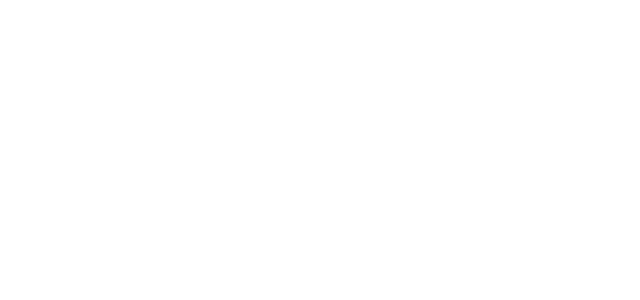
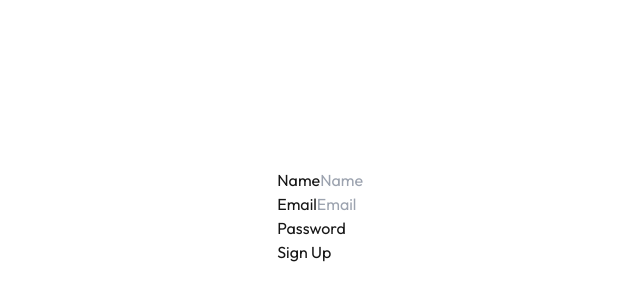
Before and after one commit to wyoung7788/spotify-clone, a Next.js app: page /register in a window 1280 px wide. Shown: the part 184-484 px from the top of the page, without its empty margins (214-854 px from the left). Built offline with nearby package versions, Linux system fonts and the light colour scheme.

Commit message:
created layout of registration form with fields and schema

```diff
--- /dev/null
+++ b/app/actions/auth.tsx
@@ -0,0 +1,19 @@
+import { SignupFormSchema, FormState } from "../lib/definitions";
+
+export async function signup(state: FormState, formData: FormData) {
+    const validatedFields = SignupFormSchema.safeParse({
+        name: formData.get('name'),
+        email: formData.get('email'),
+        password: formData.get('password'),
+    })
+
+
+if (!validatedFields.success){
+    return {
+        errors: validatedFields.error.flatten().fieldErrors,
+    }
+}
+
+const { name, email, password } = validatedFields.data
+const hashedPassword = await
+}
--- a/app/components/header.tsx
+++ b/app/components/header.tsx
@@ -5,8 +5,8 @@
 import { Events } from 'react-scroll';
 
 const registerUser = () => {
-    const url = `/register`;
-    window.location.href = url; // Redirect to login API
+    const url = '/register'
+    window.location.href = url; // Redirect to register page
 };
 
 
--- /dev/null
+++ b/app/components/signup-form.tsx
@@ -0,0 +1,50 @@
+'use client'
+
+import { useFormState, useFormStatus } from 'react-dom'
+import { signup } from '@/app/actions/auth'
+
+export function SignupForm() {
+  const [state, action] = useFormState(signup, undefined)
+
+  return (
+    <form action={action}>
+      <div>
+        <label htmlFor="name">Name</label>
+        <input id="name" name="name" placeholder="Name" />
+      </div>
+      {state?.errors?.name && <p>{state.errors.name}</p>}
+
+      <div>
+        <label htmlFor="email">Email</label>
+        <input id="email" name="email" placeholder="Email" />
+      </div>
+      {state?.errors?.email && <p>{state.errors.email}</p>}
+
+      <div>
+        <label htmlFor="password">Password</label>
+        <input id="password" name="password" type="password" />
+      </div>
+      {state?.errors?.password && (
+        <div>
+          <p>Password must:</p>
+          <ul>
+            {state.errors.password.map((error) => (
+              <li key={error}>- {error}</li>
+            ))}
+          </ul>
+        </div>
+      )}
+      <SubmitButton />
+    </form>
+  )
+}
+
+function SubmitButton() {
+  const { pending } = useFormStatus()
+
+  return (
+    <button disabled={pending} type="submit">
+      Sign Up
+    </button>
+  )
+}
--- /dev/null
+++ b/app/lib/definitions.tsx
@@ -0,0 +1,29 @@
+import { z } from "zod";
+
+export const SignupFormSchema = z.object({
+    name: z
+    .string()
+    .min(2, { message: 'Name must be at least 2 characters long.'})
+    .trim(),
+    email: z.string().email({ message: 'Please enter a valid email.'}).trim(),
+    password: z
+    .string()
+    .min(8, { message: 'Be at least 8 characters long' })
+    .regex(/[a-zA-Z]/,{message: 'Contain at least one letter.'})
+    .regex(/[0-9]/, { message: 'Contain at last one number.'})
+    .regex(/[^a-zA-Z0-9]/, {
+        message: 'Contain at least one special character.',
+    })
+    .trim(),
+})
+
+export type FormState =
+| {
+    errors?: {
+        name?: string[]
+        email?: string[]
+        password?: string[]
+    }
+    message?: string
+}
+| undefined
--- a/app/register/page.tsx
+++ b/app/register/page.tsx
@@ -1,8 +1,26 @@
 
-export default function Register(){
+import { signup } from "../actions/auth"
+
+const Register = () => {
+
     return(
-        <div>
-
-        </div>
+        <form className="flex items-center justify-center min-h-screen">
+            <div>
+            <div>
+                <label htmlFor="name">Name</label>
+                <input id="name" name="name" placeholder= "Name"/>
+            </div>
+            <div>
+                <label htmlFor="email">Email</label>
+                <input id="email" name="email" placeholder= "Email"/>
+            </div>
+            <div>
+                <label htmlFor="password">Password</label>
+                <input id="password" name="password" type="password"/>
+            </div>
+            <button type="submit">Sign Up</button>
+            </div>
+        </form>
     )
-}
+};
+export default Register;
--- a/package.json
+++ b/package.json
@@ -14,6 +14,7 @@
     "@tensorflow/tfjs": "^4.22.0",
     "@types/express": "^5.0.0",
     "axios": "^1.7.7",
+    "bcrypt": "^5.1.1",
     "esrun": "^3.2.26",
     "gh-pages": "^6.1.1",
     "next": "^14.2.14",
@@ -23,7 +24,8 @@
     "react-dom": "^18.3.1",
     "react-icons": "^5.3.0",
     "react-router-dom": "^6.26.2",
-    "react-scroll": "^1.9.0"
+    "react-scroll": "^1.9.0",
+    "zod": "^3.23.8"
   },
   "devDependencies": {
     "@types/node": "^20.16.10",
```
Also changed, not shown: 2 other files (tests, documents, lock files or other folders).
